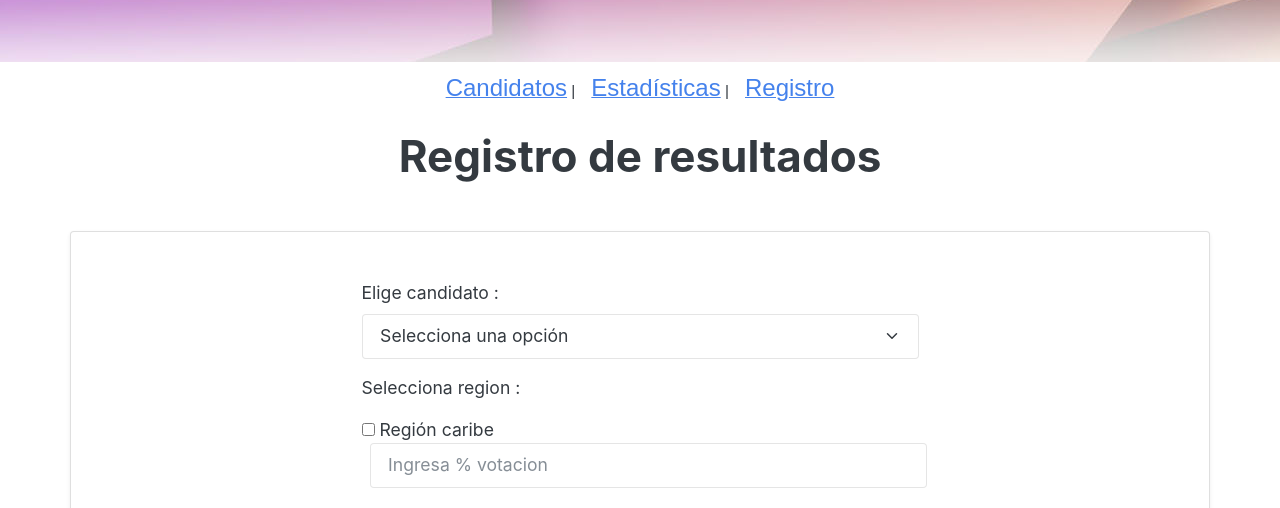
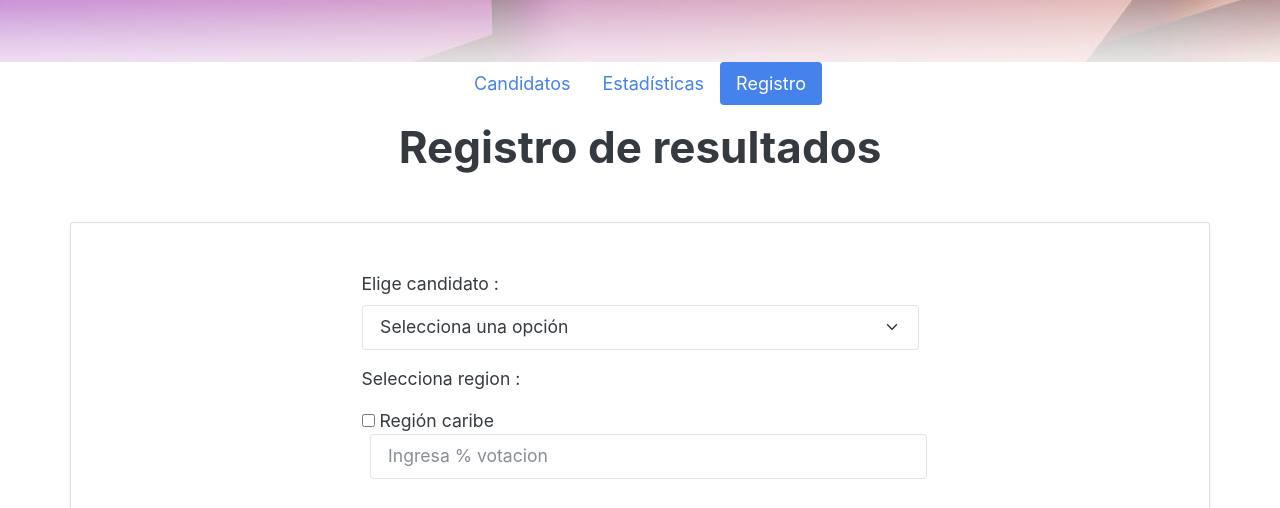
Before and after one commit to rbndigital/sprint3, a plain HTML site: page pages/registro.htm in a window 1280 px wide. Shown: the part 238-746 px from the top of the page. Drawn offline with Linux system fonts and the light colour scheme.

Commit message:
Cambios registro

```diff
--- a/pages/registro.htm
+++ b/pages/registro.htm
@@ -59,28 +59,19 @@
       </p>
     </header>
 
-    <section>
-      <center>
-        <nav>
-          <table>
-            <tr>
-              <td>
-                <a href="../index.htm"><font size="5px">Candidatos</font></a
-                >&nbsp;|
-              </td>
-              <td>
-                <a href="./estadisticas.htm"
-                  ><font size="5px">Estadísticas</font></a
-                >&nbsp;|
-              </td>
-              <td>
-                <a href="./registro.htm"><font size="5px">Registro</font></a>
-              </td>
-            </tr>
-          </table>
-        </nav>
-      </center>
-    </section>
+
+      <ul class="nav nav-pills justify-content-center">
+        <li class="nav-item">
+            <a class="nav-link" aria-current="page" href="../index.htm"><font size="4px">Candidatos</font></a>
+        </li>
+        <li class="nav-item">
+            <a class="nav-link" href="pages/estadisticas.htm"><font size="4px">Estadísticas</font></a>
+        </li>
+        <li class="nav-item">
+            <a class="nav-link active" href=""><font size="4px">Registro</font></a>
+        </li>
+        </ul>
+
 
     <section>
       <div class="container">
```
